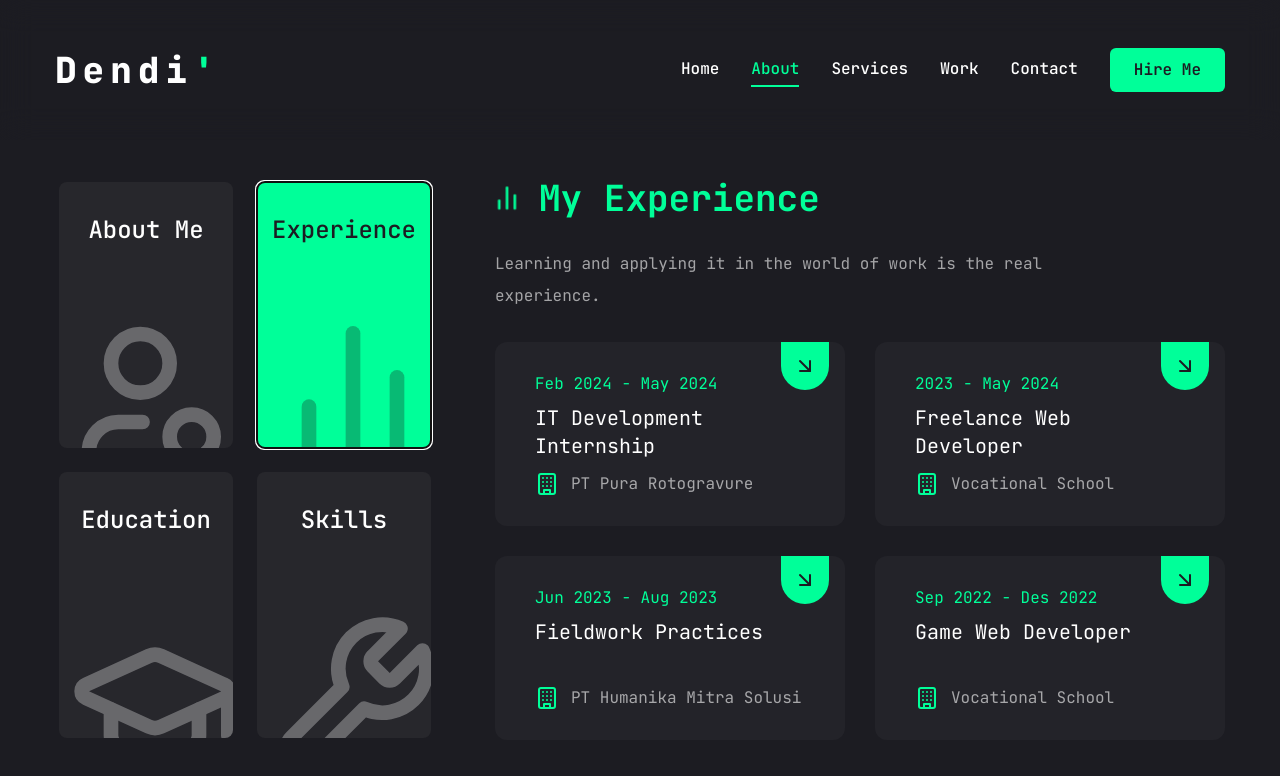
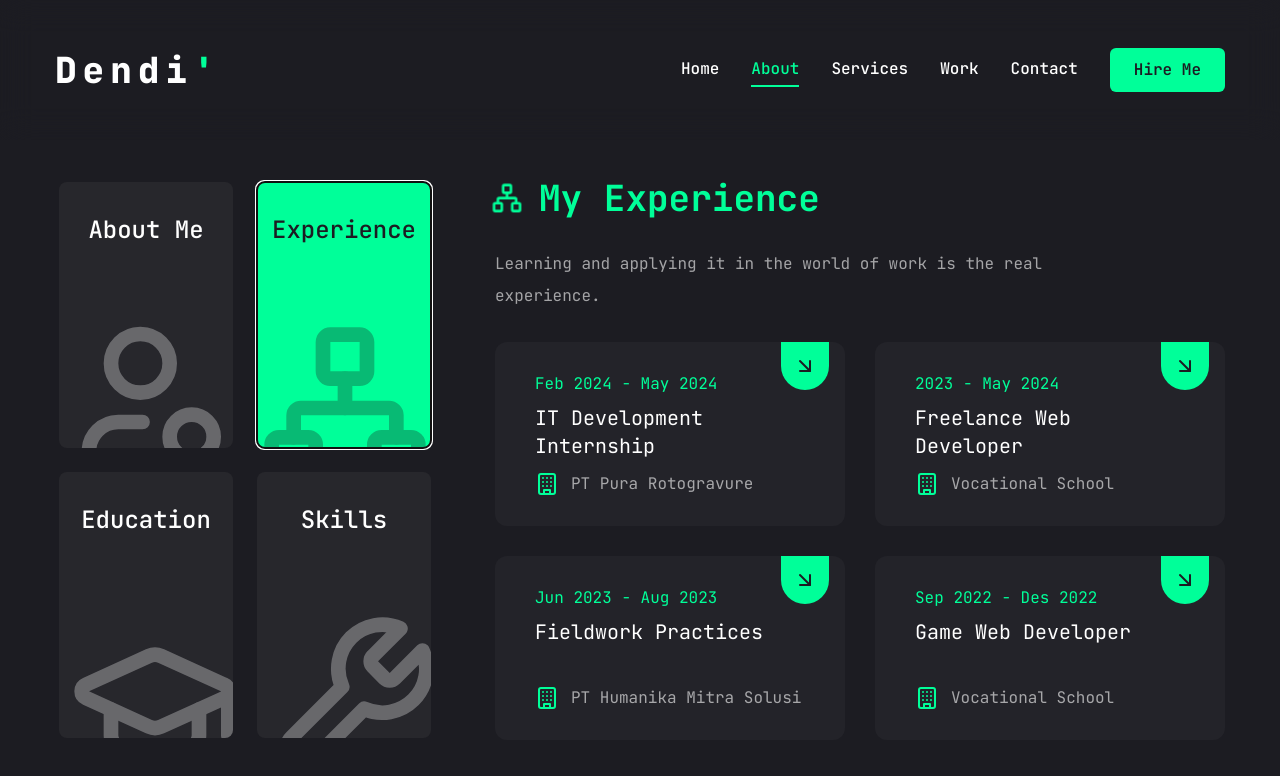
Before and after one commit to dendik-creation/dendik-creation-portfolio, a Next.js app: page /about in a window 1280 px wide. Both pictures are taken after a click on the tab "Experience". Shown: the top 776 px of the page. Built offline with nearby package versions, Linux system fonts and the light colour scheme.

Commit message:
fix: Fix window size detector

```diff
--- a/src/app/about/page.tsx
+++ b/src/app/about/page.tsx
@@ -26,7 +26,13 @@ import Experience from "@/components/common/About/Experience";
 import Education from "@/components/common/About/Education";
 import Skills from "@/components/common/About/Skills";
 import AboutMe from "@/components/common/About/AboutMe";
-import { BarChart2, GraduationCap, UserSearch, Wrench } from "lucide-react";
+import {
+  BarChart2,
+  GraduationCap,
+  Network,
+  UserSearch,
+  Wrench,
+} from "lucide-react";
 
 const aboutMe: AboutMeType = {
   icon: <UserSearch />,
@@ -70,7 +76,7 @@ const aboutMe: AboutMeType = {
 };
 
 const experience: ExperienceMe = {
-  icon: <BarChart2 />,
+  icon: <Network />,
   title: "My Experience",
   description:
     "Learning and applying it in the world of work is the real experience.",
@@ -245,7 +251,7 @@ const About: React.FC = () => {
     return () => {
       window.removeEventListener("resize", updateScreenWidth);
     };
-  }, [activeTab, isMobile]);
+  }, []);
   return (
     <motion.div
       initial={{ opacity: 0 }}
@@ -279,8 +285,8 @@ const About: React.FC = () => {
               className="relative overflow-hidden"
               value="experience"
             >
-              <div className="flex absolute -bottom-3 xl:-bottom-8 left-2 opacity-30">
-                <BarChart2 className="xl:w-44 xl:h-44 w-16 h-16" />
+              <div className="flex absolute -bottom-5 xl:-bottom-12 left-0 opacity-30">
+                <Network className="xl:w-44 xl:h-44 w-16 h-16" />
               </div>
               <span className="static xl:absolute left-0 w-full text-center xl:top-8 xl:text-2xl text-balance">
                 Experience
--- a/src/app/globals.css
+++ b/src/app/globals.css
@@ -34,6 +34,9 @@
   .reflect {
     transform: rotateY(180deg);
   }
+  .reflect-x {
+    transform: rotateX(180deg);
+  }
   .blink-animate {
     animation: blink 0.5s infinite ease;
   }
--- a/src/components/common/About/Education.tsx
+++ b/src/components/common/About/Education.tsx
@@ -3,6 +3,7 @@ import { EducationMe } from "@/types/TypeAbout";
 import React from "react";
 import MoreDetailDrawer from "./MoreDetailDrawer";
 import MoreDetailDialog from "./MoreDetailDialog";
+import { GraduationCap } from "lucide-react";
 
 type EducationTab = {
   education: EducationMe;
@@ -38,7 +39,7 @@ const Education: React.FC<EducationTab> = ({ education, isMobile }) => {
               </span>
               <div className="flex items-center gap-3">
                 {/* dot */}
-                <div className="w-[6px] h-[6px] rounded-full bg-accent"></div>
+                <GraduationCap className="text-accent" />
                 <p className="text-white/60">{item?.institution}</p>
               </div>
             </li>
--- a/src/components/common/About/MoreDetailDrawer.tsx
+++ b/src/components/common/About/MoreDetailDrawer.tsx
@@ -40,7 +40,7 @@ const MoreDetailDrawer: React.FC<DetailData> = ({
         className="absolute top-0 right-4 w-12 h-12 flex justify-center cursor-pointer items-center rounded-b-full group bg-accent"
       >
         <DrawerTrigger>
-          <ChevronUp className=" text-primary group-hover:reflect transition-all duration-500" />
+          <ChevronUp className=" text-primary group-hover:reflect-x transition-all duration-500" />
         </DrawerTrigger>
       </motion.div>
       <DrawerContent className="outline-none border-0 min-h-[400px]">
```
